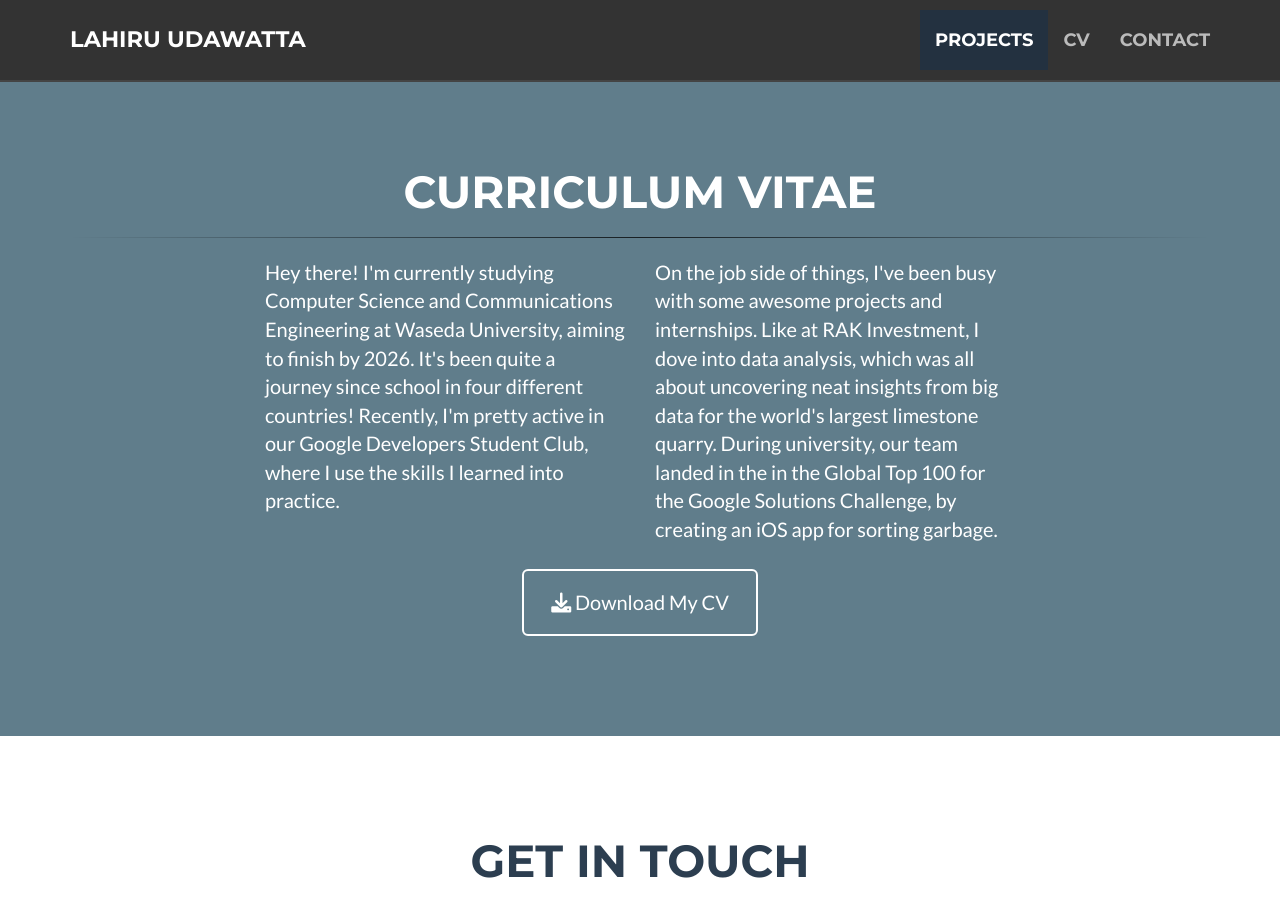
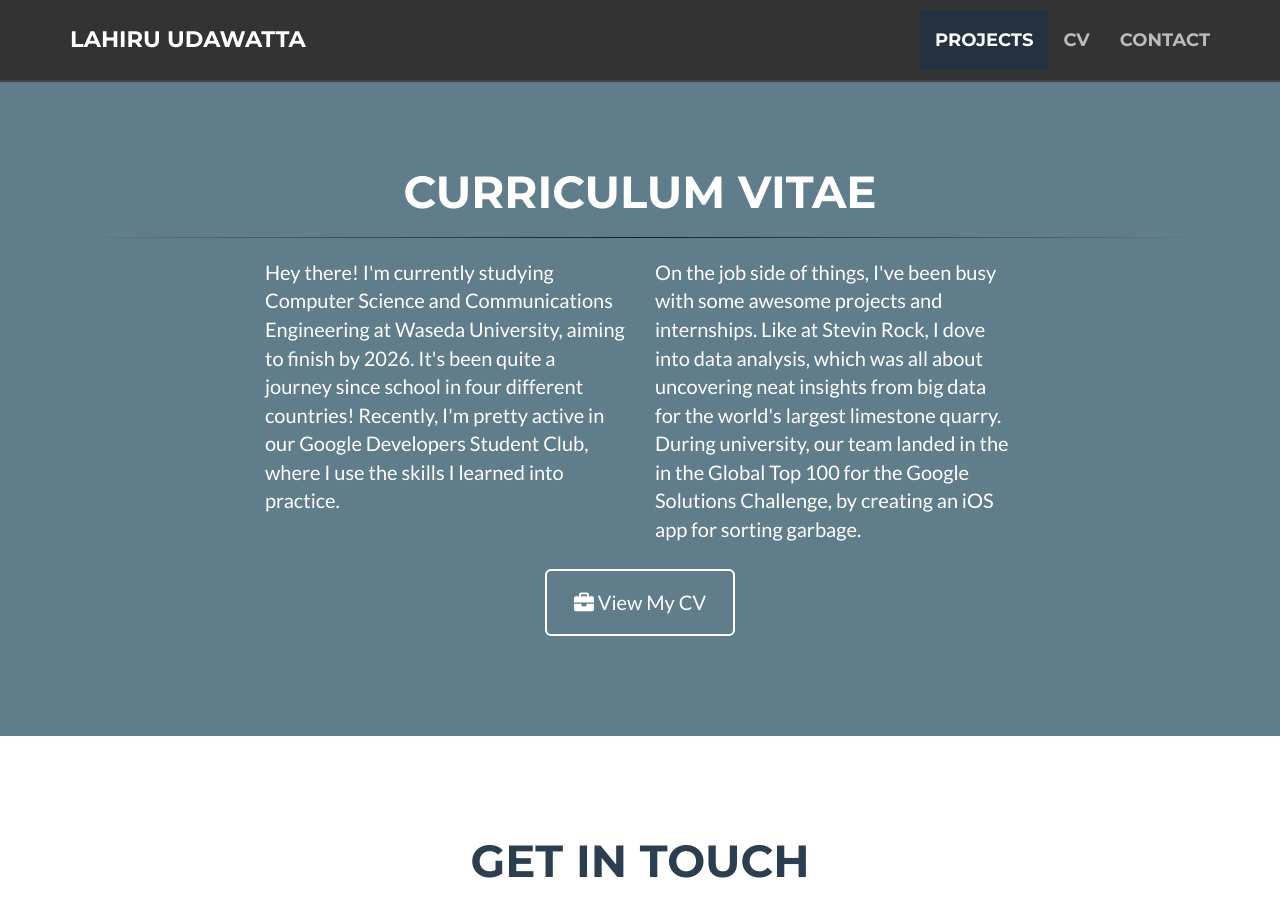
Before and after one commit to s3nmith/s3nmith.github.io, a Jekyll site: the page built from _posts/2014-07-15-project-1.markdown, in a window 1280 px wide and 900 px high, scrolled down 1232 px. Built offline with Jekyll 4.4.1, drawn with Linux system fonts in a browser that asks for light colours.

Commit message:
personal details

```diff
--- a/_includes/cv.html
+++ b/_includes/cv.html
@@ -20,19 +20,19 @@
       <div class="col-lg-4">
         <p>
           On the job side of things, I've been busy with some awesome projects
-          and internships. Like at RAK Investment, I dove into data analysis,
-          which was all about uncovering neat insights from big data for the
-          world's largest limestone quarry. During university, our team landed
-          in the in the Global Top 100 for the Google Solutions Challenge, by
-          creating an iOS app for sorting garbage.
+          and internships. Like at Stevin Rock, I dove into data analysis, which
+          was all about uncovering neat insights from big data for the world's
+          largest limestone quarry. During university, our team landed in the in
+          the Global Top 100 for the Google Solutions Challenge, by creating an
+          iOS app for sorting garbage.
         </p>
       </div>
       <div class="col-lg-8 col-lg-offset-2 text-center">
         <a
-          href="https://github.com/jeromelachaud/freelancer-theme"
+          href="https://drive.google.com/file/d/1T-Pq5p2Ho8fIs_usUNwk6dCDIXz92att/view?usp=sharing"
           class="btn btn-lg btn-outline"
         >
-          <i class="fa fa-download"></i> Download My CV
+          <i class="fa fa-briefcase"></i> View My CV
         </a>
       </div>
     </div>
--- a/_posts/2014-07-13-project-2.markdown
+++ b/_posts/2014-07-13-project-2.markdown
@@ -4,8 +4,8 @@ modal-id: 6
 date: 2014-07-15
 img: submarine.png
 alt: image-alt
-project-date: April 2014
-client: Start Bootstrap
+project-date: April 2023
+client:
 category: Web Development
-description: Use this area of the page to describe your project. Lorem ipsum dolor sit amet, consectetur adipisicing elit. Mollitia neque assumenda ipsam nihil, molestias magnam, recusandae quos quis inventore quisquam velit asperiores, vitae? Reprehenderit soluta, eos quod consequuntur itaque. Nam.
+description: I was selected to be part of a small team of developers to develop the official website of the Google Developers Student Club for Waseda. I developed the website with a colleague. We used the Next.js framework and deployed the website using Vercel. Later, I had the privellege of becoming the lead of the project and we developed a second version of the website with more sophisticated backedn functions with Google Firebase and also a multilingual support for the website.
 ---
--- a/_posts/2014-07-15-project-1.markdown
+++ b/_posts/2014-07-15-project-1.markdown
@@ -4,8 +4,8 @@ modal-id: 1
 date: 2023-04-01
 img: game.png
 alt: image-alt
-project-date: April 2023
+project-date: February 2023
 # client: Start Bootstrap
 category: App Development
-description: Use this area of the page to describe your project. Lorem ipsum dolor sit amet, consectetur adipisicing elit. Mollitia neque assumenda ipsam nihil, molestias magnam, recusandae quos quis inventore quisquam velit asperiores, vitae? Reprehenderit soluta, eos quod consequuntur itaque. Nam.
+description: This project got my team to the Top 100 for Google's Solution Challenge in 2023. We were one of the two teams from Japan that achieved this. This app was made using Flutter, TensorFlow, and Google Maps API. This app aims to ease the process of settling into Japan by allowing user's to use and AI-powered app to help them sort their garbage correctly depending on the ward in Tokyo they are in! Currently, we are aiming to take this project further with collaborations. We hope to have the app released in the App Store and Google Play Store by July of 2024.
 ---
```
Also changed, not shown: _posts/2014-07-14-project-3.markdown (+4 -4 lines).
